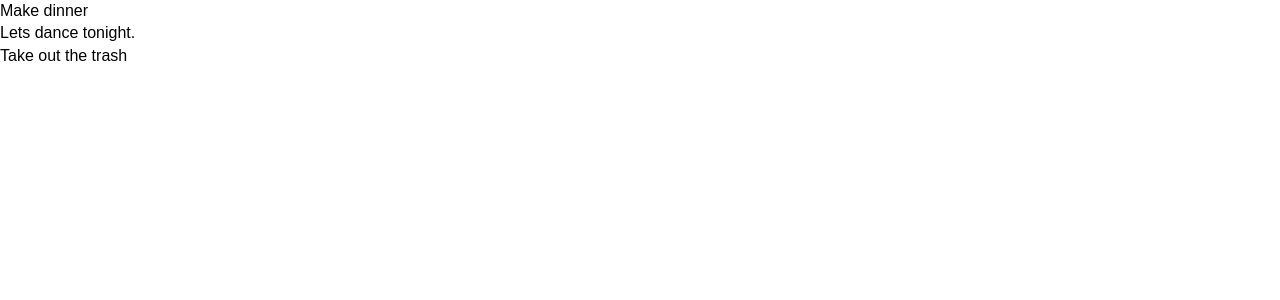
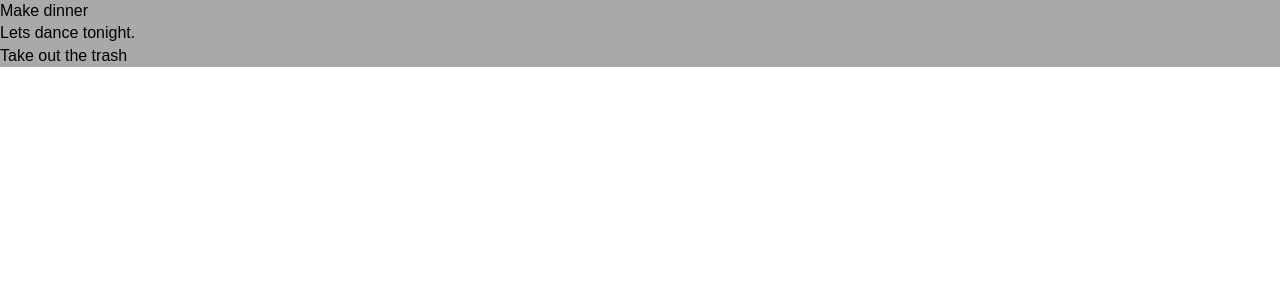
Before and after one commit to sparkle666/reactTodo, a React (Create React App) app: page / in a window 1280 px wide. Shown: the top 300 px of the page. Built offline with nearby package versions, Linux system fonts and the light colour scheme.

Commit message:
added some styles

```diff
--- a/src/components/TodoItem.js
+++ b/src/components/TodoItem.js
@@ -2,9 +2,22 @@
 import PropTypes from 'prop-types'
 
 class TodoItem extends Component{
+    getStyle = () => {
+        if(this.props.todo.completed){
+            return {
+                textDecoration: "line-through",
+            }
+        }
+        else {
+            return {
+                textDecoration: 'none',
+                backgroundColor: 'darkgrey'
+            }
+        }
+    }
     render(){
         return (
-            <div>
+            <div style= {this.getStyle()}>
                 <p>{this.props.todo.title}</p>
             </div>
         )
@@ -14,4 +27,6 @@
 TodoItem.propTypes = {
     todoitem: PropTypes.object.isRequired
 }
+
+
 export default TodoItem;
```
